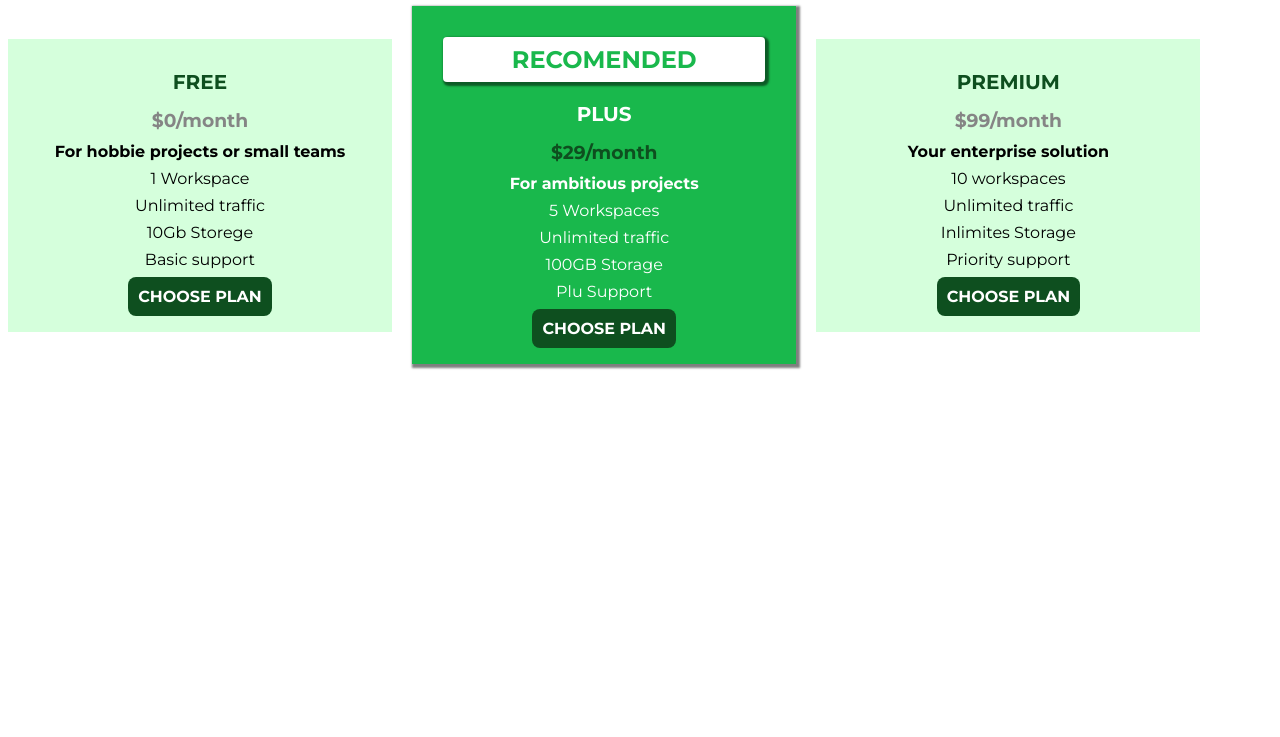
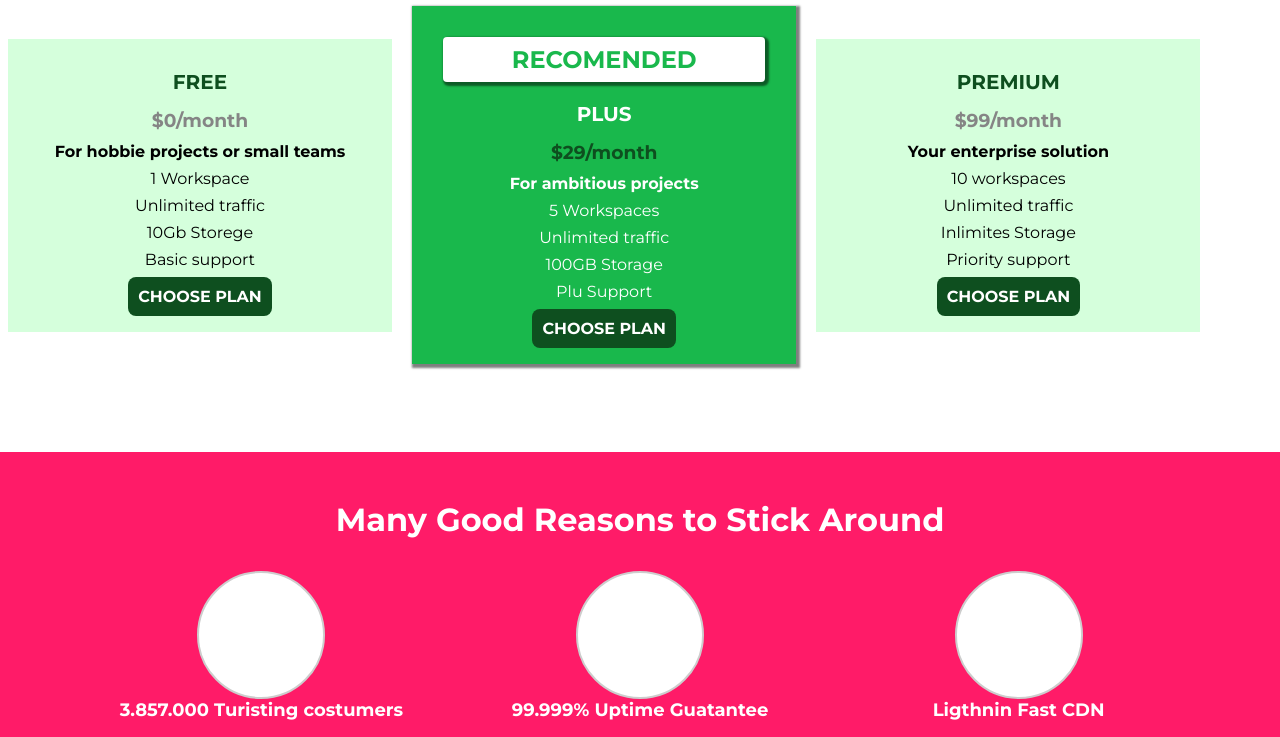
Before and after one commit to CamiloPinzon/css_project_1, a website: page index.html in a window 1280 px wide. Shown: the part 624-1361 px from the top of the page. Before the commit the page ends 996 px from the top, so only its background shows below. Drawn offline with Linux system fonts and the light colour scheme.

Commit message:
second section anf init footer

```diff
--- a/index.html
+++ b/index.html
@@ -86,6 +86,23 @@
                 </article>
             </div>
         </section>
+        <section id="key-features">
+            <h2 class="section-title">Many Good Reasons to Stick Around</h2>
+            <ul class="key-feature__list">
+                <li class="key-feature__element">
+                    <div class="key-feature__image"></div>
+                    <p class="key-feature__description">3.857.000 Turisting costumers</p>
+                </li>
+                <li class="key-feature__element">
+                    <div class="key-feature__image"></div>
+                    <p class="key-feature__description">99.999% Uptime Guatantee</p>
+                </li>
+                <li class="key-feature__element">
+                    <div class="key-feature__image"></div>
+                    <p class="key-feature__description">Ligthnin Fast CDN</p>
+                </li>
+            </ul>
+        </section>
     </main>
 </body>
 
--- a/main.css
+++ b/main.css
@@ -163,3 +163,43 @@ body {
 .button:focus{
     outline: none;
 }
+
+#key-features {
+    background-color: #ff1b68;
+    margin-top: 80px;
+    padding: 16px;
+}
+
+#key-features .section-title {
+    color: #FFF;
+    margin: 32px;
+}
+
+.key-feature__list {
+    list-style: none;
+    margin: 0;
+    padding: 0;
+    text-align: center;
+}
+
+.key-feature__element {
+    display: inline-block;
+    width: 30%;
+    vertical-align: top;
+}
+
+.key-feature__image {
+    background-color: #FFF;
+    border-radius: 50%;
+    width: 128px;
+    height: 128px;
+    border: 2px solid #cdcdcd;
+    margin: auto;
+}
+
+.key-feature__description{
+    text-align: center;
+    font-weight: bold;
+    color: #FFF;
+    font-size: 18px;
+}
```
